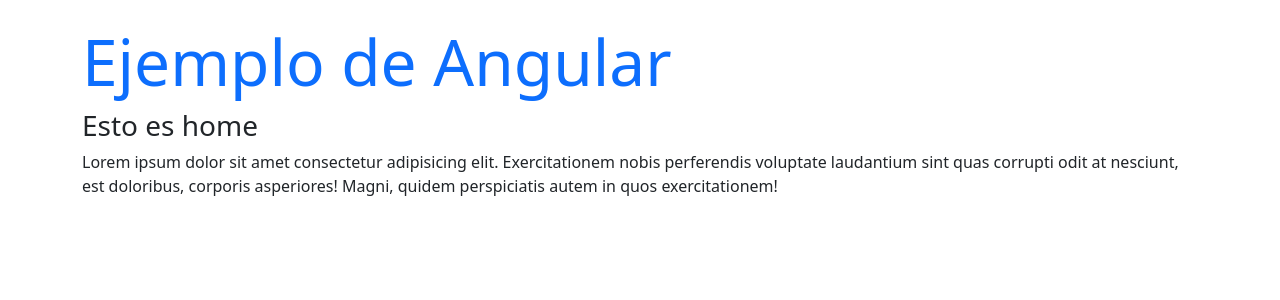
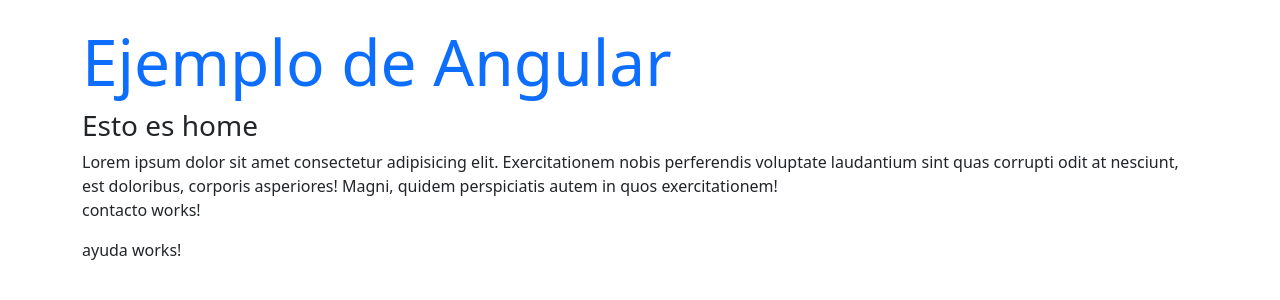
Before and after one commit to JuanPabloArriagada/fundamentos_angularS2, an Angular app: page / in a window 1280 px wide. Shown: the top 300 px of the page. Built offline with nearby package versions, Linux system fonts and the light colour scheme.

Commit message:
contacto/ayuda-component

```diff
--- a/src/app/app.component.html
+++ b/src/app/app.component.html
@@ -1,2 +1,4 @@
 <h1 class="display-3 text-primary"> Ejemplo de Angular</h1>
 <app-home></app-home>
+<app-contacto></app-contacto>
+<app-ayuda></app-ayuda>
--- a/src/app/app.module.ts
+++ b/src/app/app.module.ts
@@ -4,11 +4,15 @@
 import { AppRoutingModule } from './app-routing.module';
 import { AppComponent } from './app.component';
 import { HomeComponent } from './pages/home/home.component';
+import { ContactoComponent } from './pages/contacto/contacto.component';
+import { AyudaComponent } from './pages/ayuda/ayuda.component';
 
 @NgModule({
   declarations: [
     AppComponent,
-    HomeComponent
+    HomeComponent,
+    ContactoComponent,
+    AyudaComponent
   ],
   imports: [
     BrowserModule,
--- /dev/null
+++ b/src/app/pages/ayuda/ayuda.component.html
@@ -0,0 +1 @@
+<p>ayuda works!</p>
--- /dev/null
+++ b/src/app/pages/contacto/contacto.component.html
@@ -0,0 +1 @@
+<p>contacto works!</p>
```
Also changed, not shown: src/app/pages/ayuda/ayuda.component.ts (added, +10 -0 lines), src/app/pages/contacto/contacto.component.ts (added, +10 -0 lines), src/app/pages/ayuda/ayuda.component.css (added), src/app/pages/contacto/contacto.component.css (added), 2 other files (tests, documents, lock files or other folders).
